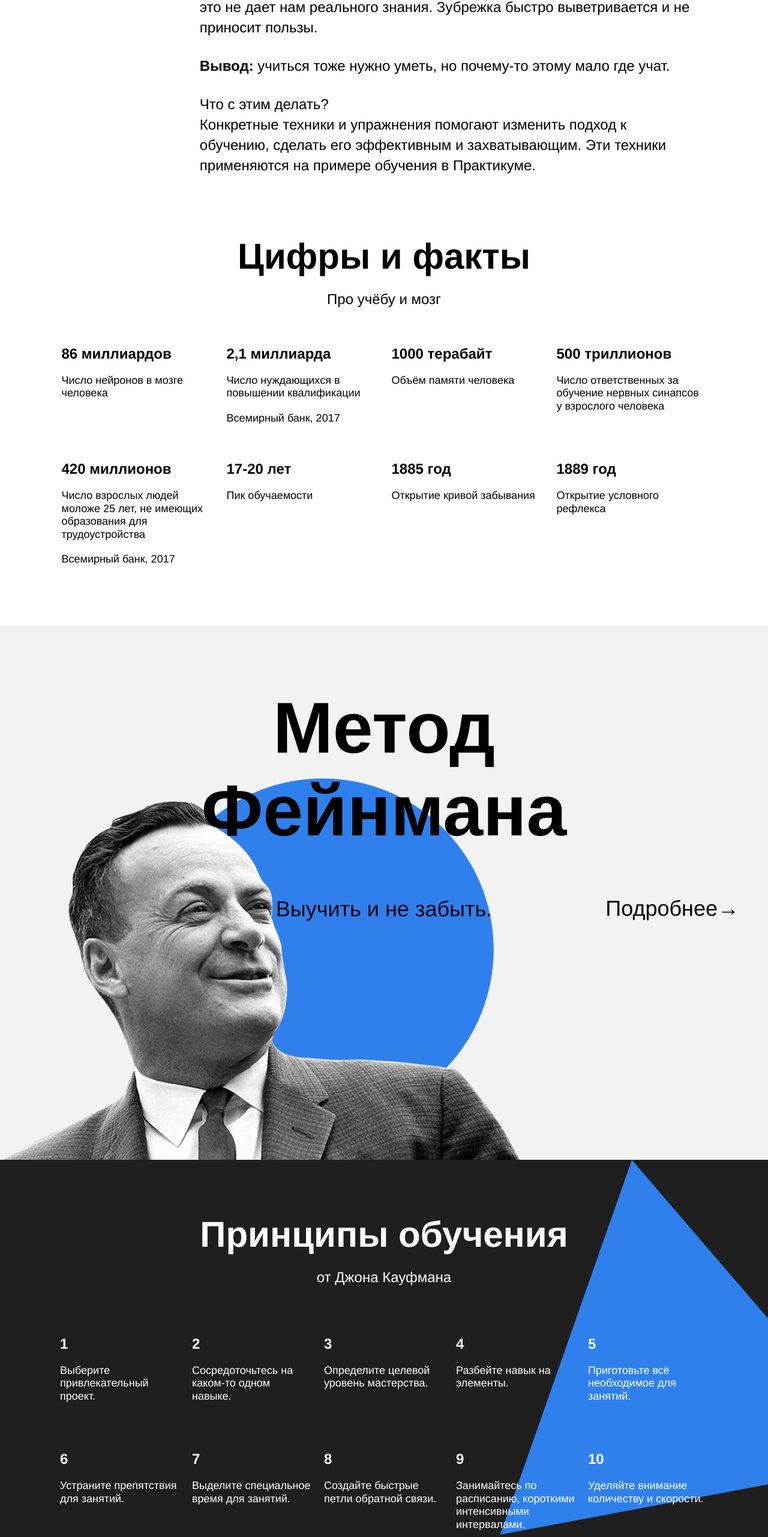
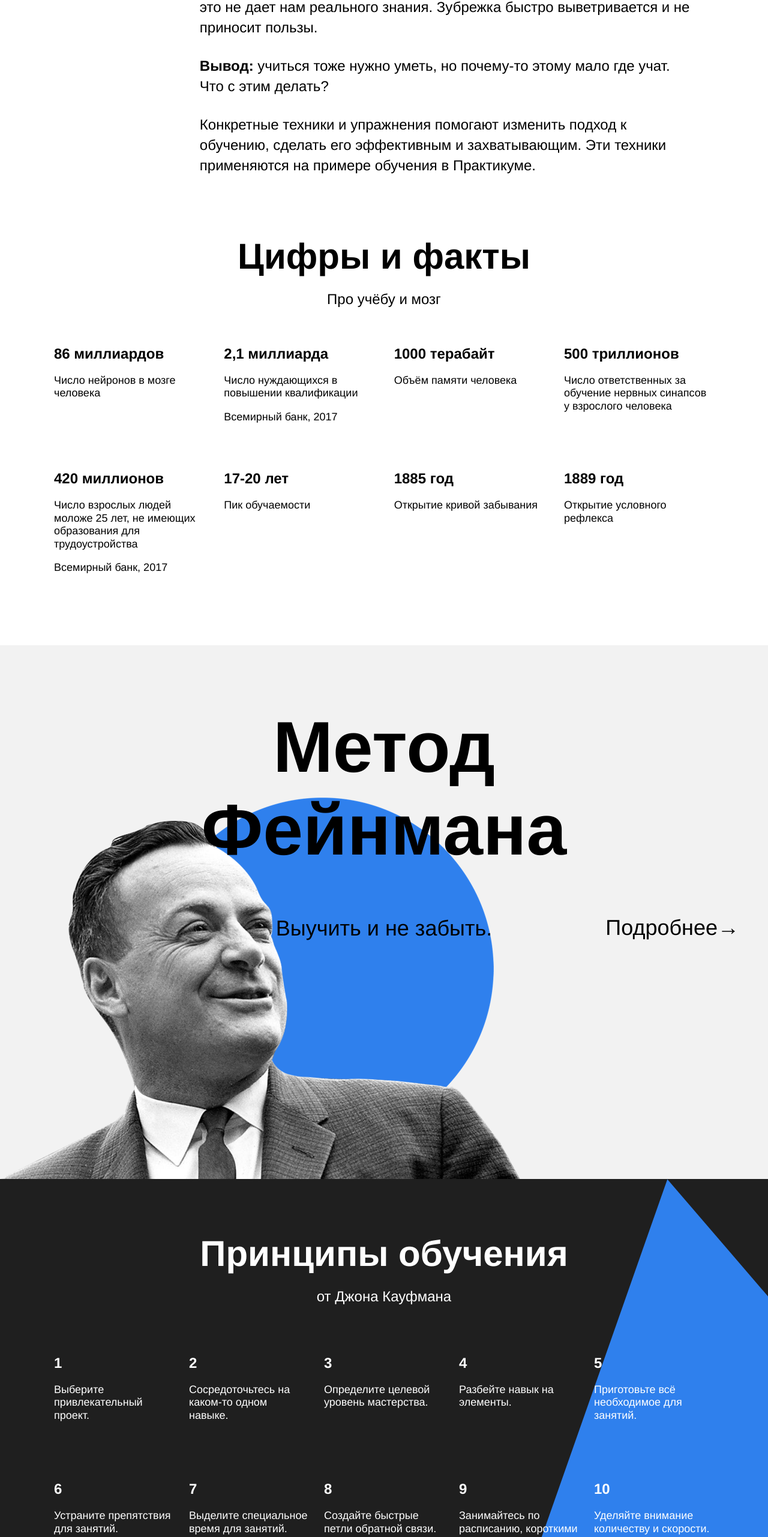
Before and after one commit to AlexeyMonarh/how-to-learn, a plain HTML site: page index.html in a window 1280 px wide. Shown: the part 963-3526 px from the top of the page at 60% size. Drawn offline with Linux system fonts and the light colour scheme.

Commit message:
Проектная работа_1_2

```diff
--- a/index.html
+++ b/index.html
@@ -16,7 +16,7 @@
 <header class="header">
   <img class="logo logo_place_header" src="./images/logo_place_header.svg" alt="Логотип Яндекс">
     <h1 class="header__title">Научиться учиться</h1>
-      <p class="header__subtitle">Какие современные и эффективные подходы к обучению вы можете использовать в своей жизни? <a class="subtitle__link" href="#">Узнать&rarr;</a></p>
+      <p class="header__subtitle">Какие современные и эффективные подходы к обучению вы можете использовать в своей жизни? <a class="header__link" href="#">Узнать&rarr;</a></p>
         <img class="header__main-illustrarion" src="./images/header-image.png" alt="Изображение Мальчика с собакой">
           <div class="header__square-pic"></div>
 </header>
@@ -36,160 +36,162 @@
 <!-- Digits -->
 <section class="digits">
   <h2 class="section-title">Цифры и факты</h2>
-    <h3 class="section-subtitle">Про учёбу и мозг</h3>
-      <div class="table">
-        <ul class="table__cell">
-          <li class="table__heading">86 миллиардов</li>
-             <li class="table__text">Число нейронов в мозге человека</li>
-        </ul>
+    <p class="section-subtitle">Про учёбу и мозг</p>
+      <ul class="table">
+        <li class="table__cell">
+          <p class="table__heading">86 миллиардов</p>
+             <p class="table__text">Число нейронов в мозге человека</p>
+        </li>
 
-        <ul class="table__cell">
-          <li class="table__heading">2,1 миллиарда</li>
-            <li class="table__text">Число нуждающихся в повышении квалификации</li>
-              <li class="table__text">Всемирный банк, 2017</li>
-        </ul>
+        <li class="table__cell">
+          <p class="table__heading">2,1 миллиарда</p>
+            <p class="table__text">Число нуждающихся в повышении квалификации</p>
+              <p class="table__text">Всемирный банк, 2017</p>
+        </li>
 
-        <ul class="table__cell">
-          <li class="table__heading">1000 терабайт</li>
-            <li class="table__text">Объём памяти человека</li>
-        </ul>
+        <li class="table__cell">
+          <p class="table__heading">1000 терабайт</p>
+            <p class="table__text">Объём памяти человека</p>
+        </li>
 
-        <ul class="table__cell">
-          <li class="table__heading">500 триллионов</li>
-            <li class="table__text">Число ответственных за обучение нервных синапсов у взрослого человека</li>
-        </ul>
+        <li class="table__cell">
+          <p class="table__heading">500 триллионов</p>
+            <p class="table__text">Число ответственных за обучение нервных синапсов у взрослого человека</p>
+        </li>
 
-        <ul class="table__cell">
-          <li class="table__heading">420 миллионов</li>
-            <li class="table__text">Число взрослых людей моложе 25 лет, не имеющих образования для трудоустройства</li>
-              <li class="table__text">Всемирный банк, 2017</li>
-        </ul>
+        <li class="table__cell">
+          <p class="table__heading">420 миллионов</p>
+            <p class="table__text">Число взрослых людей моложе 25 лет, не имеющих образования для трудоустройства</p>
+              <p class="table__text">Всемирный банк, 2017</p>
+        </li>
 
-        <ul class="table__cell">
-          <li class="table__heading">17-20 лет</li>
-            <li class="table__text">Пик обучаемости</li>
-        </ul>
+        <li class="table__cell">
+          <p class="table__heading">17-20 лет</p>
+            <p class="table__text">Пик обучаемости</p>
+        </li>
 
-        <ul class="table__cell">
-          <li class="table__heading">1885 год</li>
-            <li class="table__text">Открытие кривой забывания</li>
-        </ul>
+        <li class="table__cell">
+          <p class="table__heading">1885 год</p>
+            <p class="table__text">Открытие кривой забывания</p>
+        </li>
 
-          <ul class="table__cell">
-            <li class="table__heading">1889 год</li>
-              <li class="table__text">Открытие условного рефлекса</li>
-          </ul>
-  </div>
+        <li class="table__cell">
+          <p class="table__heading">1889 год</p>
+            <p class="table__text">Открытие условного рефлекса</p>
+        </li>
+  </ul>
 </section>
 <!-- Feynman -->
 <section class="feynman">
   <img class="faynman__img" src="./images/feynman.png" alt="Метод Фейнмана">
     <h2 class="feynman__title">Метод Фейнмана</h2>
-      <h3 class="feynman__subtitle">Выучить и не забыть.</h3>
+      <p class="feynman__subtitle">Выучить и не забыть.</p>
         <a href="#" class="feynman__link">Подробнее&rarr;</a>
 </section>
 <!-- Kaufman -->
 <section class="kaufman">
-  <img class="kaufman__triangle" src="./images/kaufman-triangle.svg" alt="Картинка Треугольник">
+  <div class="kaufman__triangle"></div>
     <h2 class="section-title section-title_theme_dark">Принципы обучения</h2>
-      <h3 class="section-subtitle section-subtitle_theme_dark">от Джона Кауфмана</h3>
-        <div class="table table__theme_dark">
+      <p class="section-subtitle section-subtitle_theme_dark">от Джона Кауфмана</p>
+        <ul class="table table_theme_dark">
 
-          <ul class="table__cell table__cell_theme_dark">
-            <li class="table__heading table__heading_theme_dark">1</li>
-            <li class="table__text table__text_theme_dark">Выберите привлекательный проект.</li>
-          </ul>
+          <li class="table__cell table__cell_theme_dark">
+            <p class="table__heading table__heading_theme_dark">1</p>
+            <p class="table__text table__text_theme_dark">Выберите привлекательный проект.</p>
+          </li>
 
-          <ul class="table__cell table__cell_theme_dark">
-            <li class="table__heading table__heading_theme_dark">2</li>
-            <li class="table__text table__text_theme_dark">Сосредоточьтесь на каком-то одном навыке.</li>
-          </ul>
+          <li class="table__cell table__cell_theme_dark">
+            <p class="table__heading table__heading_theme_dark">2</p>
+            <p class="table__text table__text_theme_dark">Сосредоточьтесь на каком-то одном навыке.</p>
+          </li>
 
-          <ul class="table__cell table__cell_theme_dark">
-            <li class="table__heading table__heading_theme_dark">3</li>
-            <li class="table__text table__text_theme_dark">Определите целевой уровень мастерства.</li>
-          </ul>
+          <li class="table__cell table__cell_theme_dark">
+            <p class="table__heading table__heading_theme_dark">3</p>
+            <p class="table__text table__text_theme_dark">Определите целевой уровень мастерства.</p>
+          </li>
 
-          <ul class="table__cell table__cell_theme_dark">
-            <li class="table__heading table__heading_theme_dark">4</li>
-            <li class="table__text table__text_theme_dark">Разбейте навык на элементы.</li>
-          </ul>
+          <li class="table__cell table__cell_theme_dark">
+            <p class="table__heading table__heading_theme_dark">4</p>
+            <p class="table__text table__text_theme_dark">Разбейте навык на элементы.</p>
+          </li>
 
-          <ul class="table__cell table__cell_theme_dark">
-            <li class="table__heading table__heading_theme_dark">5</li>
-            <li class="table__text table__text_theme_dark">Приготовьте всё необходимое для занятий.</li>
-          </ul>
+          <li class="table__cell table__cell_theme_dark">
+            <p class="table__heading table__heading_theme_dark">5</p>
+            <p class="table__text table__text_theme_dark">Приготовьте всё необходимое для занятий.</p>
+          </li>
 
-          <ul class="table__cell table__cell_theme_dark">
-            <li class="table__heading table__heading_theme_dark">6</li>
-            <li class="table__text table__text_theme_dark">Устраните препятствия для занятий.</li>
-          </ul>
+          <li class="table__cell table__cell_theme_dark">
+            <p class="table__heading table__heading_theme_dark">6</p>
+            <p class="table__text table__text_theme_dark">Устраните препятствия для занятий.</p>
+          </li>
 
-          <ul class="table__cell table__cell_theme_dark">
-            <li class="table__heading table__heading_theme_dark">7</li>
-            <li class="table__text table__text_theme_dark">Выделите специальное время для занятий.</li>
-          </ul>
+          <li class="table__cell table__cell_theme_dark">
+            <p class="table__heading table__heading_theme_dark">7</p>
+            <p class="table__text table__text_theme_dark">Выделите специальное время для занятий.</p>
+          </li>
 
-          <ul class="table__cell table__cell_theme_dark">
-            <li class="table__heading table__heading_theme_dark">8</li>
-            <li class="table__text table__text_theme_dark">Создайте быстрые петли обратной связи.</li>
-          </ul>
+          <li class="table__cell table__cell_theme_dark">
+            <p class="table__heading table__heading_theme_dark">8</p>
+            <p class="table__text table__text_theme_dark">Создайте быстрые петли обратной связи.</p>
+          </li>
 
-          <ul class="table__cell table__cell_theme_dark">
-            <li class="table__heading table__heading_theme_dark">9</li>
-            <li class="table__text table__text_theme_dark">Занимайтесь по расписанию, короткими интенсивными интервалами.</li>
-          </ul>
+          <li class="table__cell table__cell_theme_dark">
+            <p class="table__heading table__heading_theme_dark">9</p>
+            <p class="table__text table__text_theme_dark">Занимайтесь по расписанию, короткими интенсивными интервалами.</p>
+          </li>
 
-          <ul class="table__cell table__cell_theme_dark">
-            <li class="table__heading table__heading_theme_dark">10</li>
-            <li class="table__text table__text_theme_dark">Уделяйте внимание количеству и скорости.</li>
-          </ul>
-    </div>
-  </section>
+          <li class="table__cell table__cell_theme_dark">
+            <p class="table__heading table__heading_theme_dark">10</p>
+            <p class="table__text table__text_theme_dark">Уделяйте внимание количеству и скорости.</p>
+          </li>
+    </ul>
+</section>
 </main>
 <!-- Footer -->
 <footer class="footer">
   <div class="footer__columns">
-    <div class="footer__columns_content_copyright">
+    <div class="footer__column footer__column_content_copyright">
       <img class="logo logo_place_footer" src="./images/logo_place_footer.svg" alt="Логотип Яндекс">
         <p class="footer__autor">&copy;2020. Алексей Сахневич</p>
       </div>
 
-      <nav>
-        <ul class="footer__columns_content_info">
-        <li class="footer__columns-heading">О Практикуме</li>
+      <nav class="footer__column footer__column_content_info">
+      <h3 class="footer__column-heading">О Практикуме</h3>
+        <ul class="footer__column-links">
         <li>
-          <a class="footer__columns-links" href="#">Главная</a>
+          <a class="footer__column-link" href="#">Главная</a>
         </li>
         <li>
-          <a class="footer__columns-links" href="#">Концепция</a>
+          <a class="footer__column-link" href="#">Концепция</a>
         </li>
         <li>
-          <a class="footer__columns-links" href="#">Наставники</a>
+          <a class="footer__column-link" href="#">Наставники</a>
         </li>
       </ul>
       </nav>
 
-      <ul class="footer__columns_content_social">
-       <li class="footer__columns-heading">Соцсети</li>
-        <li>
-            <a class="footer__columns-links" href="#">
+      <div class="footer__column footer__column_content_social">
+        <h3 class="footer__column-heading">Соцсети</h3>
+          <ul class="footer__column-links">
+            <li>
+              <a class="footer__column-link" href="#">
               <img class="footer__social-icon" src="./images/facebook_color_white.svg" alt="Иконка Facebook">Facebook
             </a>
         </li>
         <li>
-          <a class="footer__columns-links" href="#">
+          <a class="footer__column-link" href="#">
             <img class="footer__social-icon" src="./images/vk_color_white.svg" alt="Иконка ВКонтакте">ВКонтакте
           </a>
         </li>
         <li>
-          <a class="footer__columns-links" href="#">
+          <a class="footer__column-link" href="#">
             <img class="footer__social-icon" src="./images/instagram_color_white.svg" alt="Иконка Instagram">Instagram
           </a>
         </li>
       </ul>
     </div>
-  </footer>
+  </div>
+</footer>
 
 </body>
 
--- a/styles/style.css
+++ b/styles/style.css
@@ -5,7 +5,7 @@
   /* поэтому выше установлена минимальная ширина страницы */
   max-width: 1600px;
   /* выше установили ограничение по максимальной ширине */
-  margin: 0;
+  margin: 0 auto;
   padding: 0;
   /* выше для экранов больше 1600px отцентрировали весь контент */
   font-family: 'Helvetica Neue', Arial, sans-serif;
@@ -60,7 +60,7 @@
   z-index: 3;
 }
 
-.subtitle__link {
+.header__link {
   text-decoration: none;
   color: #2f80ed;
 }
@@ -119,13 +119,16 @@
   line-height: 34px;
   font-size: 24px;
   font-weight: normal;
+  margin-top: 30px;
+}
+
+.two-columns__paragraph:first-of-type {
+  margin: 0;
 }
 
 .two-columns__span-accent {
   display: inline-block;
   font-weight: bold;
-  margin-top: 30px;
-  margin-bottom: 30px;
 }
 
 /* Digits */
@@ -134,7 +137,6 @@
   display: flex;
   flex-direction: column;
   align-items: center;
-
 }
 
 .section-title {
@@ -160,24 +162,23 @@
 
 .table {
   display: flex;
+  flex-direction: row;
+  justify-content: space-between;
+  flex-wrap: wrap;
+  list-style: none;
+  margin: 0;
+  padding: 0;
   width: 1100px;
-  flex-direction: row;
-  justify-content: space-around;
-  flex-wrap: wrap;
-  text-align: left;
   margin-bottom: 100px;
 }
 
 .table__cell {
-  list-style: none;
-  display: inline-block;
-  margin: 0;
-  padding: 0;
   width: 250px;
   margin-top: 60px;
 }
 
 .table__heading {
+  margin-top: 0;
   line-height: 1.15;
   font-size: 24px;
   font-weight: bold;
@@ -188,7 +189,7 @@
   line-height: 1.2;
   font-size: 18px;
   font-weight: normal;
-  margin-top: 20px;
+  /* margin-top: 20px; */
 }
 
 /* Feynman */
@@ -199,7 +200,7 @@
   align-items: center;
   text-align: center;
   position: relative;
-  height: 790px;
+  min-height: 790px;
   background-color: #f2f2f2;
   width: auto;
   margin-top: 0px;
@@ -242,7 +243,7 @@
   font-size: 36px;
   font-weight: normal;
   text-decoration: none;
-  color: #000 !important;
+  color: #000;
 }
 
 /* Kaufman */
@@ -260,8 +261,13 @@
   z-index: 1;
 }
 
-.table__theme_dark {
-  margin: 0;
+.kaufman__triangle {
+  background-image: url(../images/kaufman-triangle.svg);
+  position: absolute;
+  width: 877px;
+  height: 877px;
+  top: 0;
+  right: -210px;
   z-index: 2;
 }
 
@@ -272,20 +278,17 @@
 .section-subtitle_theme_dark {
   z-index: 4;
 }
+
+.table__theme_dark {
+  margin: 0;
+  z-index: 5;
+}
 /* и элемента с модификатором вида ключ-значение */
 .table__cell_theme_dark {
   width: 200px;
   margin-right: 0;
   margin-top: 80px;
-}
-
-.kaufman__triangle {
-  position: absolute;
-  width: 877px;
-  height: 877px;
-  top: 0;
-  right: -210px;
-  z-index: 0;
+  z-index: 6;
 }
 
 /* Footer */
@@ -305,11 +308,15 @@
   width: 90%;
 }
 
-.footer__columns_content_copyright {
+.footer__column_content_copyright {
   flex-basis: 711px;
   display: flex;
   flex-direction: column;
   justify-content: space-between;
+}
+
+.logo_place_footer {
+  height: 35px;
 }
 
 .footer__autor {
@@ -319,21 +326,26 @@
   font-size: 18px;
   font-weight: normal;}
 
-.footer__columns_content_info {
-  list-style: none;
+.footer__column_content_info {
   margin: 0;
   padding: 0;
 }
 
-.footer__columns-heading {
+.footer__column-heading {
   padding: 0;
+  margin: 0;
   margin-bottom: 20px;
   line-height: 30px;
   font-size: 18px;
   font-weight: bold;
 }
 
-.footer__columns-links {
+.footer__column-links {
+  list-style: none;
+  padding: 0;
+}
+
+.footer__column-link {
   text-decoration: none;
   margin-bottom: 16px;
   color: white;
@@ -342,7 +354,7 @@
   font-weight: normal;
 }
 
-.footer__columns_content_social {
+.footer__column_content_social {
   list-style: none;
   margin: 0;
   padding: 0;
```
